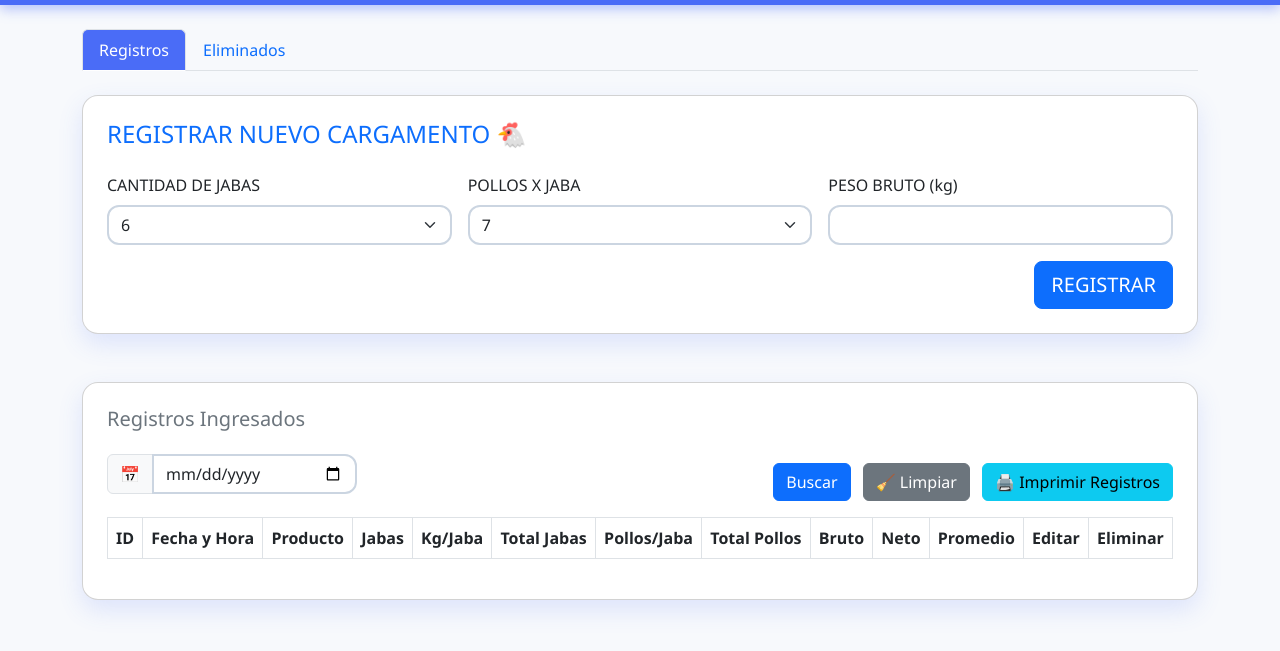
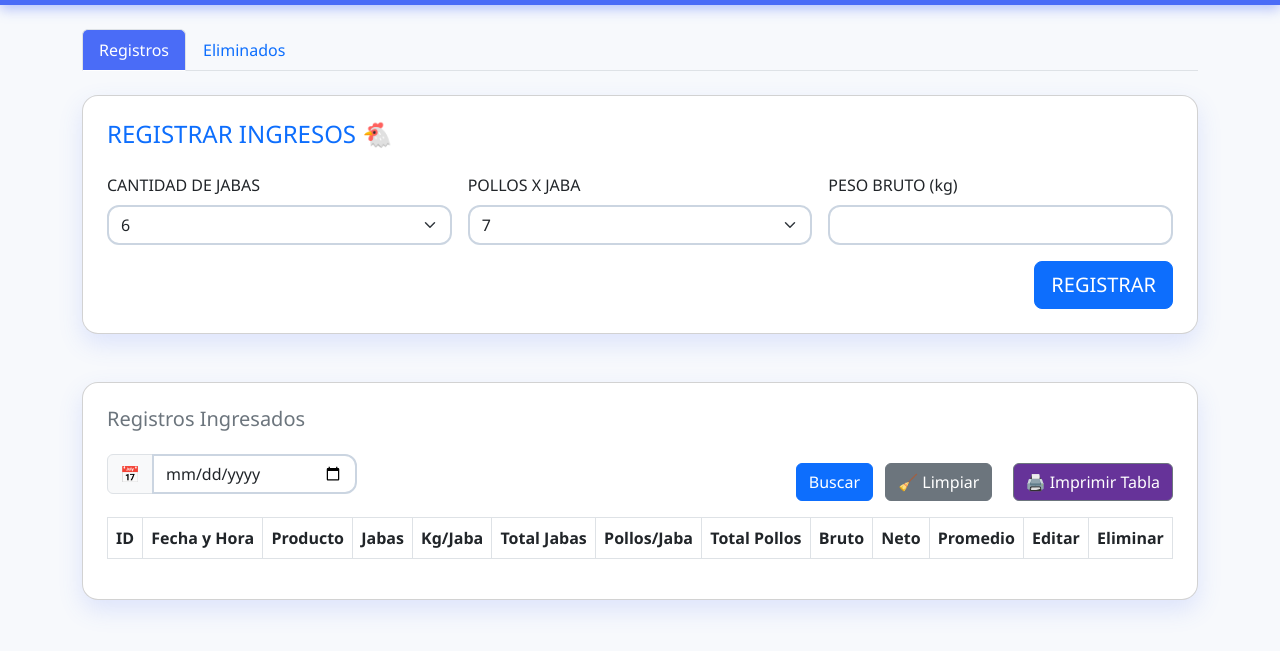
Before and after one commit to AnimeSvS/planta_db, a plain HTML site: page index.html in a window 1280 px wide. Shown: the part 59-710 px from the top of the page. Drawn offline with nearby package versions, Linux system fonts and the light colour scheme; no server answers.

Commit message:
Update index.html
V.2.0

```diff
--- a/index.html
+++ b/index.html
@@ -26,7 +26,7 @@
       <!-- TAB REGISTROS -->
       <div class="tab-pane fade show active" id="registros">
         <div class="card p-4 mb-5">
-          <h4 class="text-primary mb-4">REGISTRAR NUEVO CARGAMENTO 🐔</h4>
+          <h4 class="text-primary mb-4">REGISTRAR INGRESOS 🐔</h4>
           <form id="formRegistro" class="row g-3 needs-validation" novalidate>
             <div class="col-md-4">
               <label class="form-label">CANTIDAD DE JABAS</label>
@@ -74,11 +74,10 @@
             <div>
               <button class="btn btn-primary mt-3" id="btnBuscarFecha">Buscar</button>
               <button class="btn btn-secondary mt-3 ms-2" id="btnLimpiarBusqueda">🧹 Limpiar</button>
-              <button class="btn btn-info mt-3 ms-2" id="btnImprimirRegistros">🖨️ Imprimir Registros</button>
+             <button id="btnImprimir" class="btn btn-secondary mt-3 ms-3"style="background-color: rebeccapurple; color: white;">🖨️ Imprimir Tabla</button>
+
             </div>
           </div>
-
-
           <div class="table-responsive">
             <table class="table table-bordered text-center align-middle">
               <thead>
```
